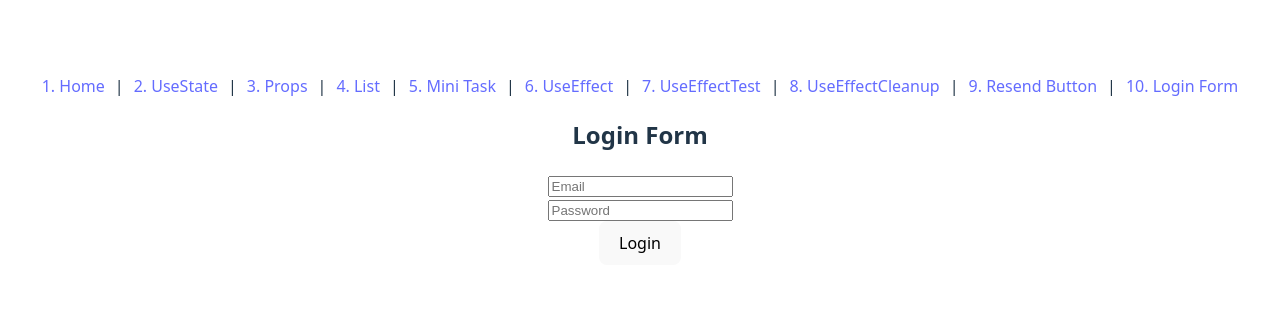
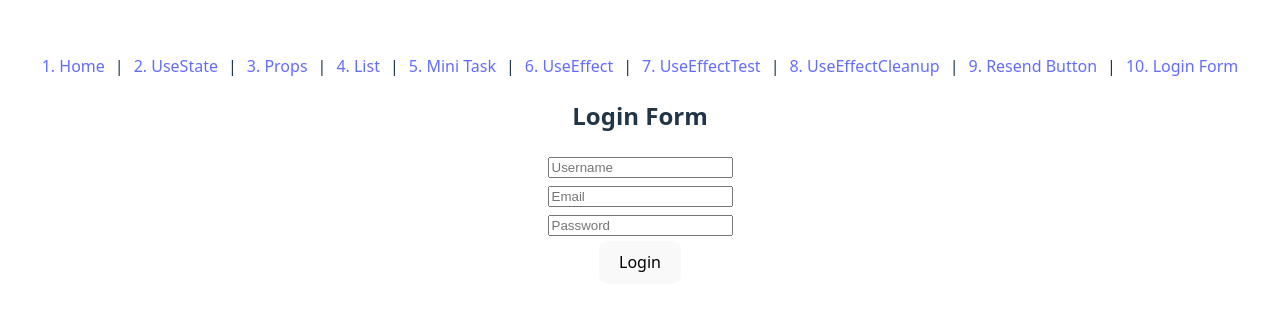
Before and after one commit to DevParmar2101/react-basic, a React (Vite) app: page /login-form in a window 1280 px wide. Shown: the part 231-542 px from the top of the page. Built offline with nearby package versions, Linux system fonts and the light colour scheme.

Commit message:
- username is added

```diff
--- a/src/pages/LoginForm.jsx
+++ b/src/pages/LoginForm.jsx
@@ -3,6 +3,7 @@ import {useState} from "react";
 function LoginForm ()
 {
     const [form, setForm] = useState({
+        username : "",
         email : "",
         password : ""
     });
@@ -21,7 +22,7 @@ function LoginForm ()
     function handleSubmit(e) {
         e.preventDefault();
 
-        if (!form.email || !form.password) {
+        if (!form.username || !form.email || !form.password) {
             setError("All fields are required");
             return;
         }
@@ -37,10 +38,15 @@ function LoginForm ()
             {error && <p style={{ color: "red" }}>{error}</p> }
 
             <form onSubmit={handleSubmit}>
-                <div>
+                <div style={{ marginBottom: "5px" }}>
+                    <input type="text" name="username" placeholder="Username" value={form.username} onChange={handleChange} />
+                </div>
+
+                <div style={{marginBottom: "5px" }}>
                     <input type="email" name="email" placeholder="Email" value={form.email} onChange={handleChange} />
                 </div>
-                <div>
+
+                <div style={{marginBottom: "5px" }}>
                     <input type="password" name="password" placeholder="Password" value={form.password} onChange={handleChange} />
                 </div>
 
```
